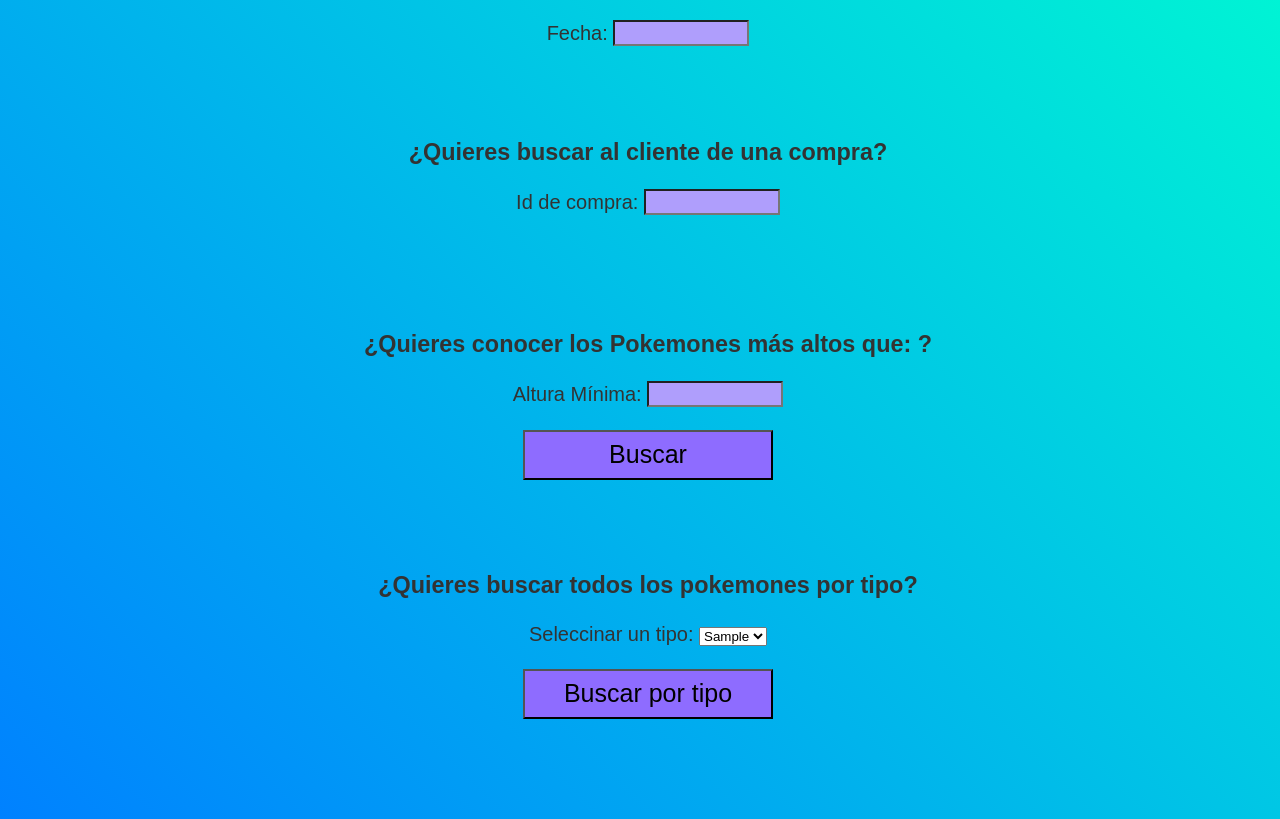
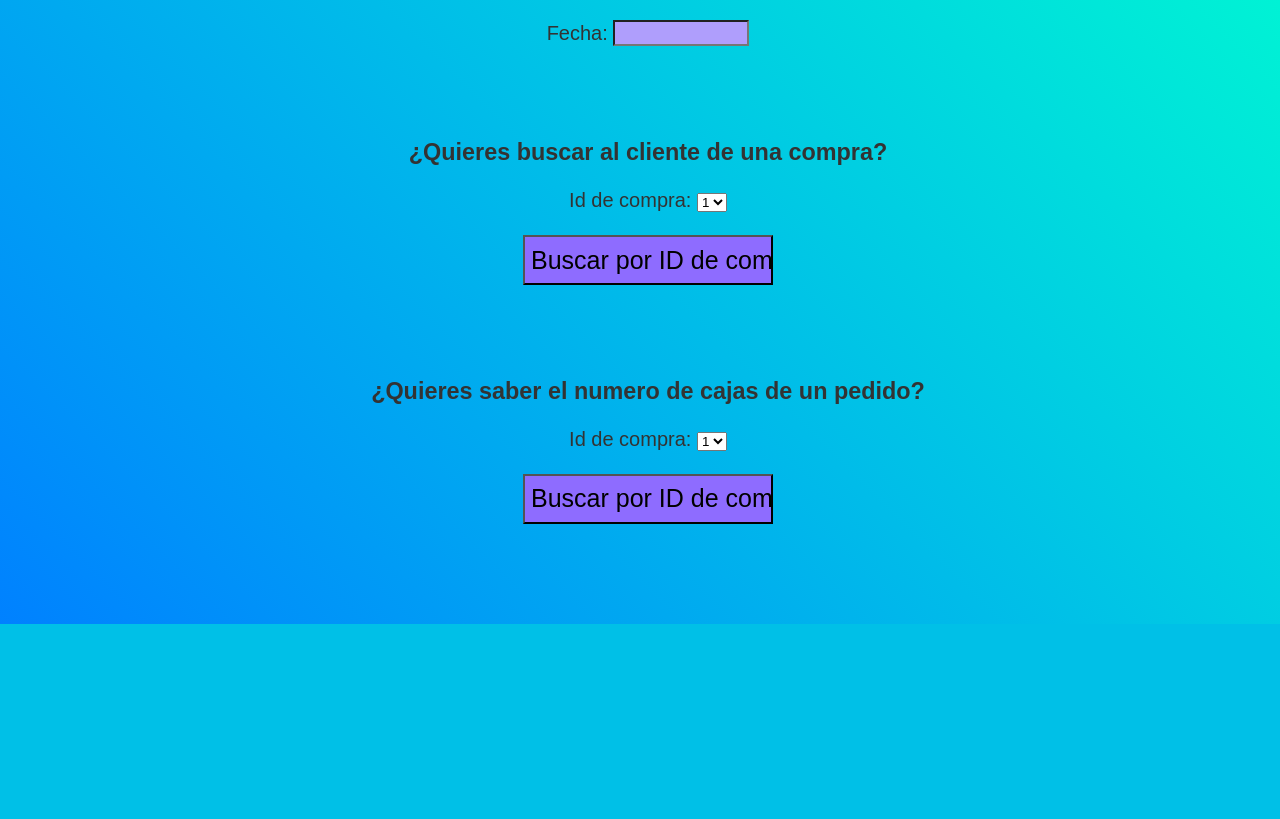
Before and after one commit to TheMightyTsar/iic2413grupo54, a PHP site: page / in a window 1280 px wide. Shown: the part 218-1037 px from the top of the page. After the commit the page ends 842 px from the top, so only its background shows below. Run offline with PHP 8.4, Linux system fonts and the light colour scheme; tables that the repository leaves empty or names only in its code hold one stand-in row (values such as "Sample post"); some libraries are stand-ins or nearby versions.

Commit message:
update WEB

```diff
--- a/E2/PaginaWEB/Sites/config/data.php
+++ b/E2/PaginaWEB/Sites/config/data.php
@@ -1,5 +1,5 @@
 <?php
   $user = 'grupo54';
-  $password = '!Grupo54';
+  $password = '!SVGrupo54';
   $databaseName = 'grupo54e2';
 ?>
--- /dev/null
+++ b/E2/PaginaWEB/Sites/consultas/consulta_compra_cajas.php
@@ -0,0 +1 @@
+<?php
--- a/E2/PaginaWEB/Sites/index.php
+++ b/E2/PaginaWEB/Sites/index.php
@@ -19,43 +19,17 @@
   <br>
 
   <h3 align="center"> ¿Quieres buscar al cliente de una compra?</h3>
-
-  <form align="center" action="consultas/consulta_cliente_compra.php" method="post">
-    Id de compra:
-    <input type="text" name="id_elegido">
-    <br>
-    <br>
-  </form>
-
-  <br>
-  <br>
-  <br>
-
-  <h3 align="center"> ¿Quieres conocer los Pokemones más altos que: ?</h3>
-
-  <form align="center" action="consultas/consulta_altura.php" method="post">
-    Altura Mínima:
-    <input type="text" name="altura">
-    <br/><br/>
-    <input type="submit" value="Buscar">
-  </form>
-  <br>
-  <br>
-  <br>
-
-  <h3 align="center">¿Quieres buscar todos los pokemones por tipo?</h3>
-
   <?php
   #Primero obtenemos todos los tipos de pokemones
   require("config/conexion.php");
-  $result = $db -> prepare("SELECT DISTINCT tipo FROM pokemones;");
+  $result = $db -> prepare("SELECT DISTINCT id_compra FROM venta;");
   $result -> execute();
   $dataCollected = $result -> fetchAll();
   ?>
 
-  <form align="center" action="consultas/consulta_tipo.php" method="post">
-    Seleccinar un tipo:
-    <select name="tipo">
+  <form align="center" action="consultas/consulta_cliente_compra.php" method="post">
+    Id de compra:
+    <select name="id">
       <?php
       #Para cada tipo agregamos el tag <option value=value_of_param> visible_value </option>
       foreach ($dataCollected as $d) {
@@ -64,8 +38,37 @@
       ?>
     </select>
     <br><br>
-    <input type="submit" value="Buscar por tipo">
+    <input type="submit" value="Buscar por ID de compra">
   </form>
+
+  <br>
+  <br>
+  <br>
+
+  <h3 align="center"> ¿Quieres saber el numero de cajas de un pedido?</h3>
+  <?php
+  #Primero obtenemos todos los tipos de pokemones
+  require("config/conexion.php");
+  $result = $db -> prepare("SELECT DISTINCT id_compra FROM venta;");
+  $result -> execute();
+  $dataCollected = $result -> fetchAll();
+  ?>
+
+  <form align="center" action="consultas/consulta_cliente_compra.php" method="post">
+    Id de compra:
+    <select name="id">
+      <?php
+      #Para cada tipo agregamos el tag <option value=value_of_param> visible_value </option>
+      foreach ($dataCollected as $d) {
+        echo "<option value=$d[0]>$d[0]</option>";
+      }
+      ?>
+    </select>
+    <br><br>
+    <input type="submit" value="Buscar por ID de compra">
+  </form>
+
+
 
   <br>
   <br>
```
